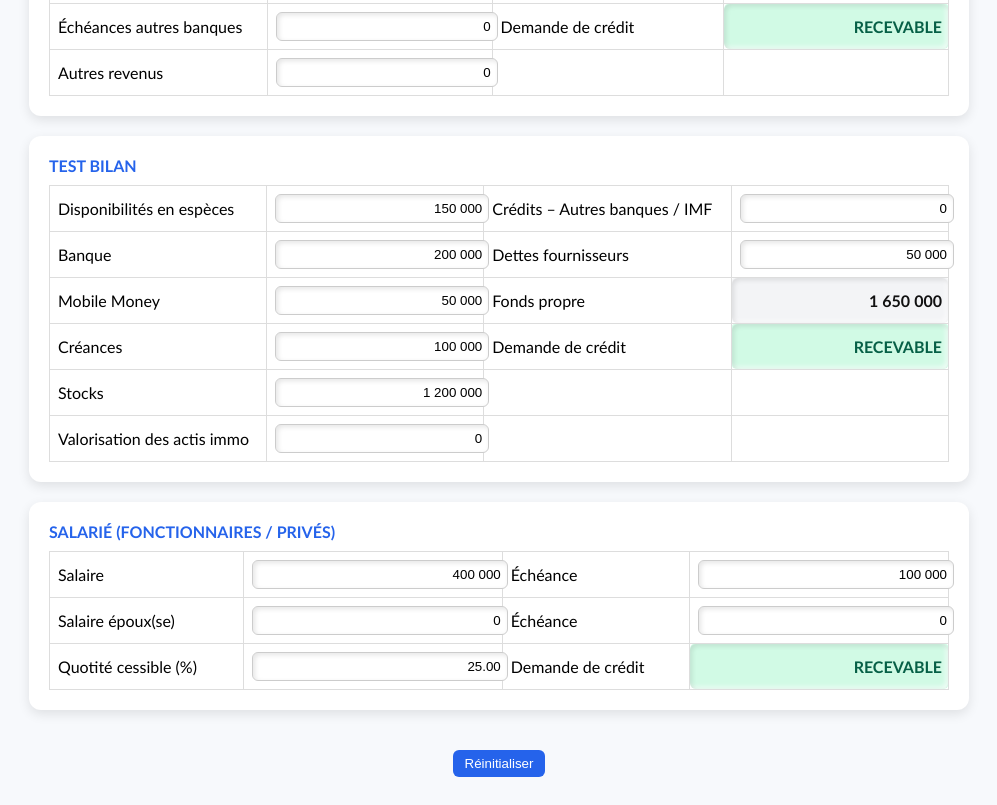
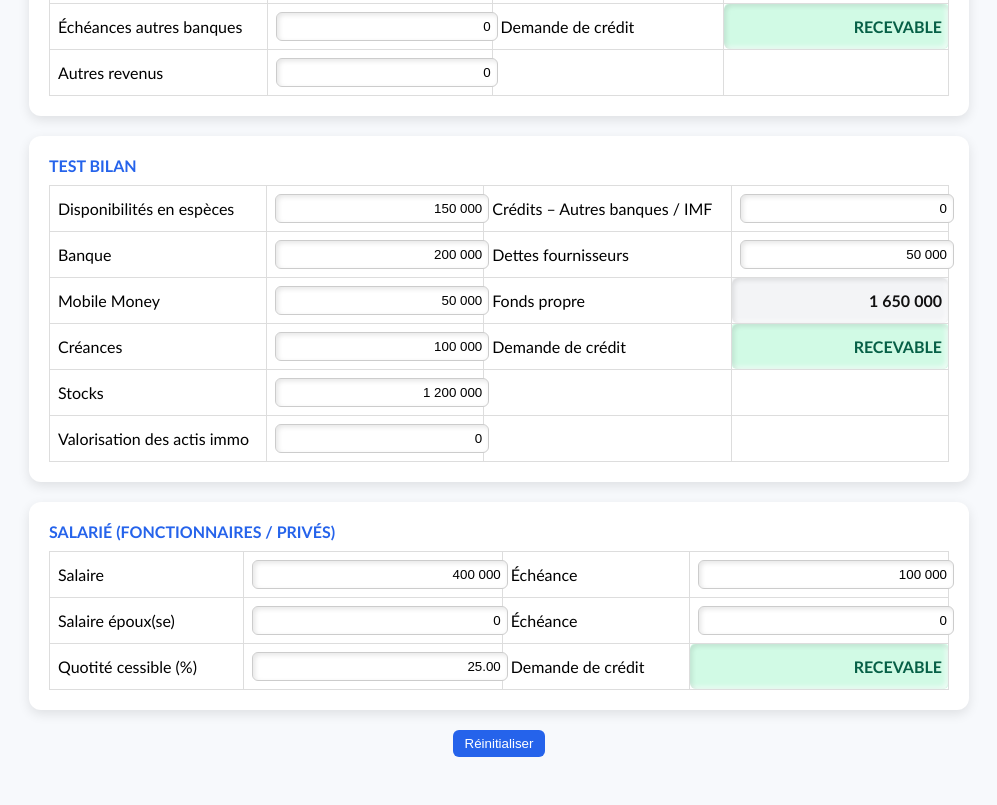
Before and after one commit to romeovalisoa-code/FILTRE, a plain HTML site: page index.html in a window 1280 px wide. Shown: the part 561-1366 px from the top of the page, without its empty margins (141-1138 px from the left). Drawn offline with Linux system fonts and the light colour scheme.

Commit message:
Update index.html
ok

```diff
--- a/index.html
+++ b/index.html
@@ -66,7 +66,7 @@ button:hover { background-color:#1e40af; }
 </section>
 
 <!-- Bouton Réinitialiser en bas -->
-<div style="text-align:center; margin-top:40px;">
+<div style="text-align:center; margin-top:20px;">
   <button id="resetBtn">Réinitialiser</button>
 </div>
 
```
